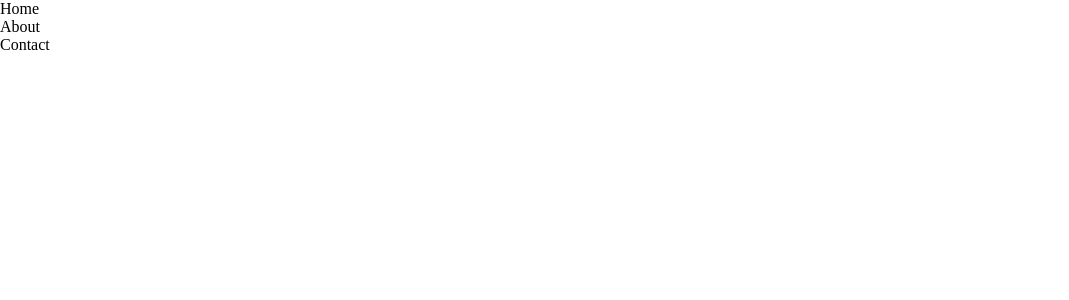
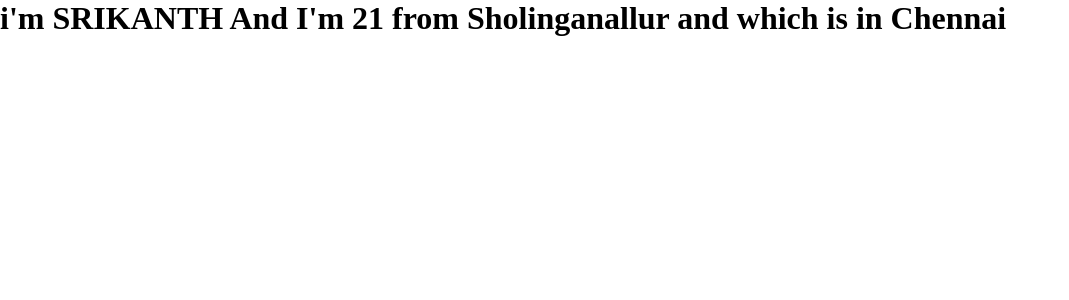
Before and after one commit to SRIKANTH-0001/react-vite, a React (Vite) app: page / in a window 1280 px wide. Shown: the top 300 px of the page, without its empty margins (0-1069 px from the left). Built offline with nearby package versions, Linux system fonts and the light colour scheme.

Commit message:
Props concepts

```diff
--- a/src/App.jsx
+++ b/src/App.jsx
@@ -4,9 +4,11 @@ import Header from "./modulecss/header"
 
 const App=()=>{
 
+    const address={state:"Chennai",city:"Sholinganallur"};
+
     return(
         <>
-            <Header/>
+            <Child person={{pname:"SRIKANTH",age:21}} address_Info={address}/>
         </>
 
     )
--- a/src/Child.jsx
+++ b/src/Child.jsx
@@ -1,9 +1,14 @@
 import React from "react";
 
-const Child=()=>{
+const Child=(props)=>{
+    console.log(props);
+
+
+    const {person:{pname,age},address_Info:{state,city}}=props;
+
     return(
         <div>
-            <h1>I'm Executed from child Component</h1>
+            <h1>i'm {pname} <span>And I'm {age}</span> from {city} and which is in {state} </h1>
         </div>
     )
 }
```
